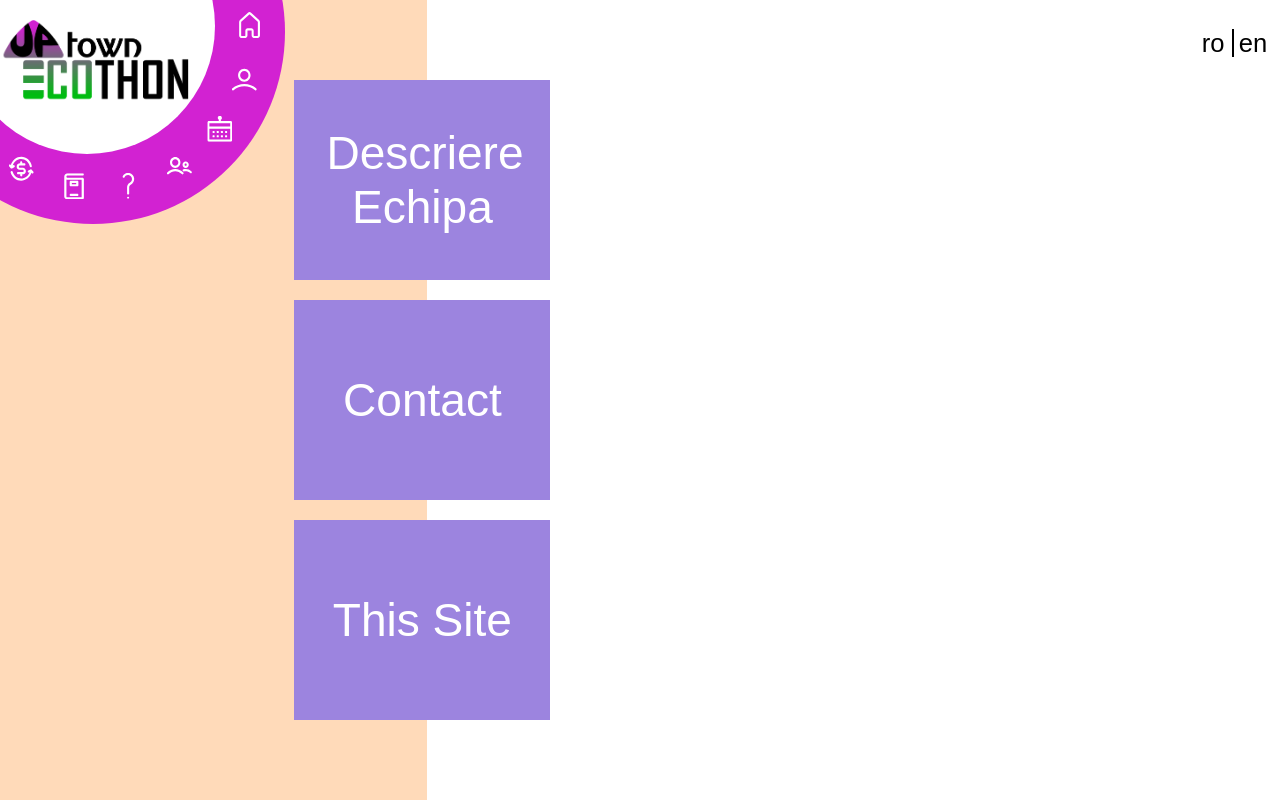
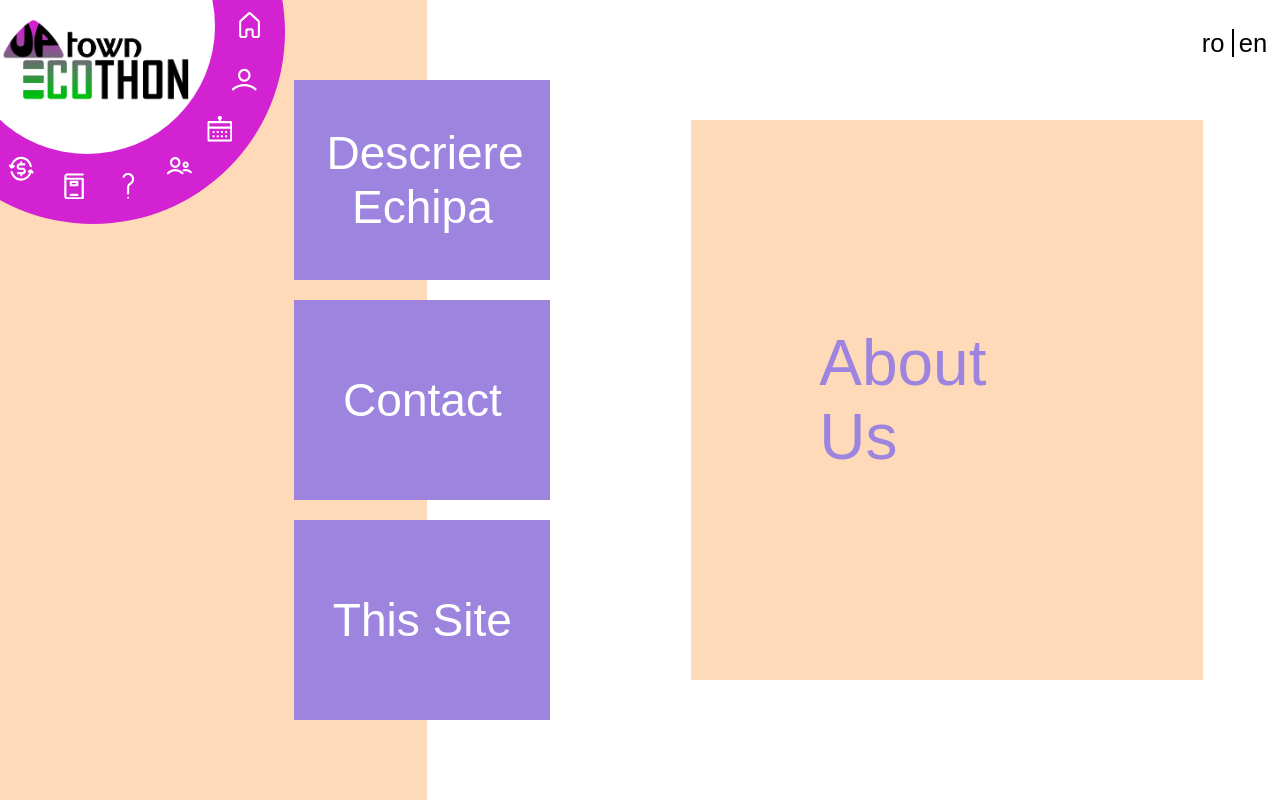
Before and after one commit to RoboSapiens-Programare/UPtownEcothon-site, a PHP site: page /aboutus.php in a window 1280 px wide. Run offline with PHP 8.4, Linux system fonts and the light colour scheme; some web fonts are replaced.

Commit message:
Versiune mai ok ish a lui aboutus.php

```diff
--- a/aboutus.php
+++ b/aboutus.php
@@ -49,12 +49,8 @@
                 </div>
                 <div class="content-card">
                     <div class="content">aa</div>
-                    <div class="expand-button" style="top: 80%; left: 50%; transform:translate(-50%, -50%);" onclick="expand(this);">Expand</div>
+                    <div class="expand-button" style="top: 80%; left: 50%; transform:translate(-50%, -50%);" onclick="expand(0);">Expand</div>
                 </div>
-            </div>
-            <div id="bigcontent" class="bigcontent" style="opacity: 0;">
-                <div id="bigtitle" class="btitle"></div>
-                <div id="bcontent" class="bcontent"></div>
             </div>
         </div>
 
@@ -65,12 +61,8 @@
                 </div>
                 <div class="content-card">
                     <div class="content">aa</div>
-                    <div class="expand-button" style="top: 80%; left: 50%; transform:translate(-50%, -50%);" onclick="expand(this);">Expand</div>
+                    <div class="expand-button" style="top: 80%; left: 50%; transform:translate(-50%, -50%);" onclick="expand(1);">Expand</div>
                 </div>
-            </div>
-            <div id="bigcontent" class="bigcontent" style="opacity: 0;">
-                <div id="bigtitle" class="btitle"></div>
-                <div id="bcontent" class="bcontent"></div>
             </div>
         </div>
 
@@ -81,66 +73,68 @@
                 </div>
                 <div class="content-card" >
                     <div class="content">aa</div>
-                    <div class="expand-button" style="top: 80%; left: 50%; transform:translate(-50%, -50%);" onclick="expand(this);">Expand</div>
+                    <div class="expand-button" style="top: 80%; left: 50%; transform:translate(-50%, -50%);" onclick="expand(2);">Expand</div>
                 </div>
-            </div>
-
-            <div id="bigcontent" class="bigcontent" style="opacity: 0;">
-                <div id="bigtitle" class="btitle"></div>
-                <div id="bcontent" class="bcontent"></div>
             </div>
         </div>
 
+        <div class="bigcontent" style="opacity: 0;">
+            <div id="bigtitle" class="btitle"></div>
+            <div id="bcontent" class="bcontent"></div>
+        </div>
+
+        <div class="bigcontent" style="opacity: 0;">
+            <div id="bigtitle" class="btitle"></div>
+            <div id="bcontent" class="bcontent"></div>
+        </div>
+
+        <div class="bigcontent" style="opacity: 0;">
+            <div id="bigtitle" class="btitle"></div>
+            <div id="bcontent" class="bcontent"></div>
+
+        </div>
+        <div class="bigcontent" style="opacity: 1;">
+            <div class="btitle" style="font-size: 5vw; width:auto; top: 50%; left: 50%; transform: translate(-50%, -50%)">
+                About Us
+            </div>
+        </div>
+
+
         <script>
             var i_content = 0;
-            var bigtitle = document.getElementsByClassName('btitle');
-            var bigcontent = document.getElementsByClassName('bcontent');
-            for(let i = 0; i < bigtitle.length; i++){
-                bigtitle[i].innerHTML = content[i]['title'];
+            var bigcontents = document.getElementsByClassName('bigcontent');
+            for(let i = 0; i < bigcontents.length-1; i++){
+                bigcontents[i].getElementsByClassName('btitle')[0].innerHTML = content[i]['title'];
+                bigcontents[i].getElementsByClassName('bcontent')[0].innerHTML = content[i]['content'];
             }
 
-            for(let i = 0; i < bigcontent.length; i++){
-                bigcontent[i].innerHTML = content[i]['content'];
+            var smallcontents = document.getElementsByClassName('smallcontent');
+            for(let i = 0; i < smallcontents.length; i++){
+                smallcontents[i].getElementsByClassName('title')[0].innerHTML = content[i]['title'];
+                smallcontents[i].getElementsByClassName('content')[0].innerHTML = content[i]['short-description'];
             }
 
-            var smalltitles = document.getElementsByClassName('title');
-            for(let i = 0; i < smalltitles.length; i++){
-                smalltitles[i].innerHTML = content[i]['title'];
+            function expand(index){
+                var box = smallcontents[index];
+                var expand = bigcontents[index];
+
+                restoreElementsBeside(index);
+
+                transitions.fadeOut(box, tweenFunctions.easeInQuint, 200);
+                transitions.fadeIn(expand, tweenFunctions.easeOutQuint, 1000);
             }
 
-            var smallcontents = document.getElementsByClassName('content');
-            for(let i = 0; i < smallcontents.length; i++){
-                smallcontents[i].innerHTML = content[i]['short-description'];
-            }
-
-            function expand(elem){
-                var box = elem.parentElement.parentElement.parentElement;
-                var expand = box.getElementsByClassName('bigcontent')[0];
-                var small = box.getElementsByClassName('smallcontent-inner')[0];
-
-                retractElements(expand);
-
-                transitions.fadeOut(small, tweenFunctions.easeOutExpo, 200);
-                transitions.fadeIn(expand, tweenFunctions.easeOutExpo, 200);
-
-                transitions.scaleUniform(box, tweenFunctions.easeInExpo, 2.1, 500);
-                transitions.slide2DPercentageParent(box, tweenFunctions.easeOutExpo, 1500, 70, 25);
-            }
-
-            function retractElements(elem){
-                var expand = document.getElementsByClassName('bigcontent');
-                var small = document.getElementsByClassName('smallcontent');
-
-                for(let x of expand){
-                    if(x !== elem)
-                        transitions.fadeOut(x, tweenFunctions.easeOutExpo, 500);
+            function restoreElementsBeside(index){
+                for(let i = 0; i < bigcontents.length; i++){
+                    if(i !== index){
+                        transitions.fadeOut(bigcontents[i], tweenFunctions.easeInQuint, 1000);
+                    }
                 }
 
-                for(let x of small){
-                    x.style.left = "";
-                    x.getElementsByClassName('smallcontent-inner')[0].style.opacity = 1;
-                    x.style.scale = 1.0;
-                    x.style.margin = "";
+                for(let i = 0; i < smallcontents.length; i++){
+                    if(i !== index){
+                        transitions.fadeIn(smallcontents[i], tweenFunctions.easeOutExpo, 1000);
+                    }
                 }
             }
         </script>
--- a/css/twistycontent.css
+++ b/css/twistycontent.css
@@ -5,15 +5,19 @@ body {
 }
 
 .bigcontent {
-    /* top: 50%;
-    right: 6%; */
-    top: 0%;
+    top: 50%;
+    right: 6%;
+    /* top: 0%; */
     position: absolute;
 
-    /* transform: translateY(-50%); */
+    transform: translateY(-50%);
 
-    width: 100%;
-    height: 100%;
+    /* width: 100%;
+    height: 100%; */
+
+    width: 40vw;
+    height: 70vh;
+
     background-color: peachpuff;
 }
 
@@ -37,7 +41,8 @@ body {
     top: 10%;
     left: 50%;
     width: 75%;
-    font-size: 1.7vw;
+    /* font-size: 1.7vw; */
+    font-size: 3.4vw;
     color:rgb(156, 132, 223);
 
     transform: translate(-50%, -50%);
@@ -46,7 +51,8 @@ body {
 .bigcontent .bcontent {
     top: 20%;
 
-    font-size: 0.8vw;
+    /* font-size: 0.8vw; */
+    font-size: 1.6vw;
 }
 
 
```
